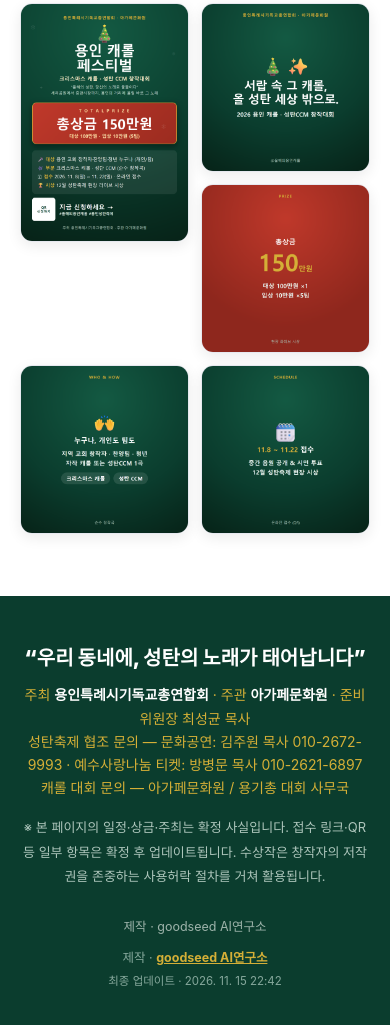
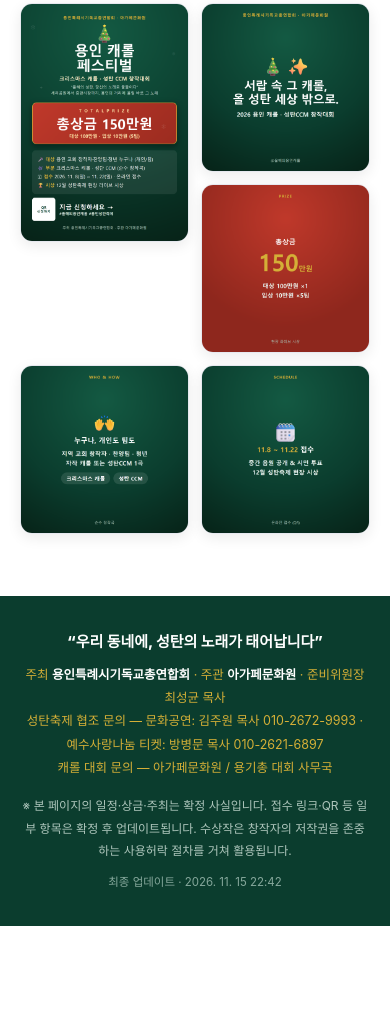
Before and after one commit to soultech-oh-ux/yongin-christmas, a plain HTML site: page index.html in a window 390 px wide. Shown: the part 7493-8518 px from the top of the page. After the commit the page ends 8419 px from the top, so only its background shows below. Drawn offline with Linux system fonts and the light colour scheme.

Commit message:
푸터 정리 — 연락처 글씨 축소 + 제작 크레딧(goodseed) 삭제
- footer .gold(주최·주관·문의) 13px로 축소, .ft 17px, 모바일 추가 축소
- '제작 · goodseed AI연구소' 2줄 삭제(최종 업데이트 줄만 유지)

Co-Authored-By: Claude Opus 4.8 (1M context) <noreply@anthropic.com>

```diff
--- a/index.html
+++ b/index.html
@@ -136,10 +136,11 @@
  .gal img{width:100%;border-radius:12px;border:1px solid var(--line);box-shadow:0 4px 14px rgba(0,0,0,.08)}
  /* footer */
  footer{background:var(--green);color:#cfe0d8;padding:46px 0;text-align:center;font-size:14px}
- footer .ft{font-size:20px;font-weight:900;color:#fff;margin-bottom:8px}
- footer .gold{color:var(--gold)}
- footer .contacts{margin-top:16px;font-size:13px;color:#aec6bc;line-height:1.9}
- .note{max-width:820px;margin:28px auto 0;font-size:12.5px;color:#9db3aa}
+ footer .ft{font-size:17px;font-weight:800;color:#fff;margin-bottom:8px}
+ footer .gold{color:var(--gold);font-size:13px;font-weight:400;line-height:1.85}
+ footer .contacts{margin-top:16px;font-size:12.5px;color:#aec6bc;line-height:1.9}
+ .note{max-width:820px;margin:20px auto 0;font-size:12px;color:#9db3aa}
+ @media(max-width:600px){footer{padding:34px 0}footer .ft{font-size:15px}footer .gold{font-size:12.5px}footer .contacts{font-size:12px}.note{font-size:11.5px}}
 </style>
 </head>
 <body>
@@ -356,9 +357,7 @@
       캐롤 대회 문의 — 아가페문화원 / 용기총 대회 사무국
     </div>
     <div class="contacts" data-ek="e68">※ 본 페이지의 일정·상금·주최는 확정 사실입니다. 접수 링크·QR 등 일부 항목은 확정 후 업데이트됩니다. 수상작은 창작자의 저작권을 존중하는 사용허락 절차를 거쳐 활용됩니다.</div>
-    <p class="note" data-ek="e69">제작 · goodseed AI연구소</p>
-    <p class="note" data-noedit="" style="margin-top:10px;color:#86a89c">제작 · <a href="https://ohkyunggeun-soultech.vercel.app/" target="_blank" rel="noopener" style="color:#d4af37;font-weight:700;text-decoration:underline">goodseed AI연구소</a></p>
-    <p class="note" data-noedit="" style="margin-top:4px;color:#86a89c;font-size:11.5px">최종 업데이트 · <span id="ed-updated">2026. 11. 15 22:42</span></p>
+    <p class="note" data-noedit="" style="margin-top:10px;color:#86a89c;font-size:11.5px">최종 업데이트 · <span id="ed-updated">2026. 11. 15 22:42</span></p>
   </div>
 </footer>
 
```
